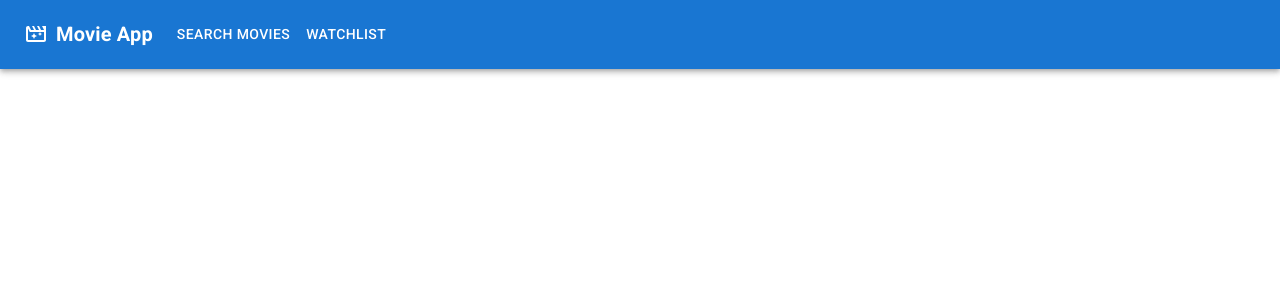
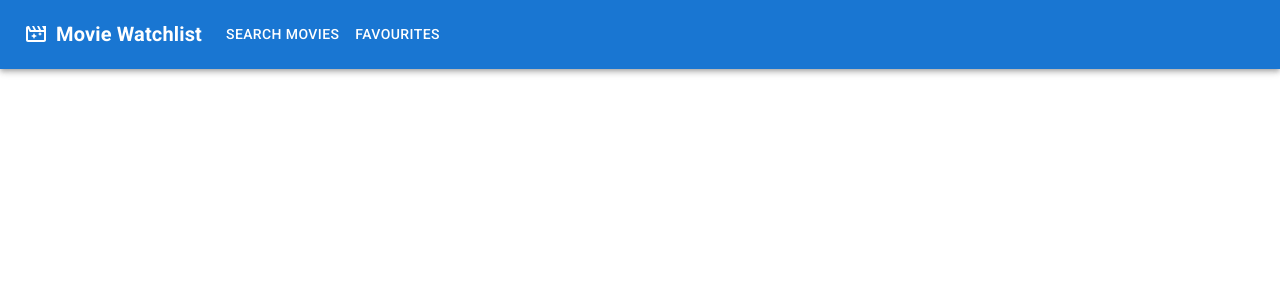
Before and after one commit to HugoJATavares/movie-list-app, a React (Create React App) app in the folder movie-list/: page / in a window 1280 px wide. Shown: the top 300 px of the page. Built offline with nearby package versions, Linux system fonts and the light colour scheme.

Commit message:
Title changes

```diff
--- a/movie-list/src/components/NavBar.js
+++ b/movie-list/src/components/NavBar.js
@@ -13,7 +13,7 @@ import Tooltip from '@mui/material/Tooltip';
 import MenuItem from '@mui/material/MenuItem';
 import MovieFilterOutlinedIcon from '@mui/icons-material/MovieFilterOutlined';
 
-const pages = ['Search Movies', 'Watchlist'];
+const pages = ['Search Movies', 'Favourites'];
 
 
 function ResponsiveAppBar() {
@@ -46,7 +46,7 @@ function ResponsiveAppBar() {
                             textDecoration: 'none',
                         }}
                     >
-                        Movie App
+                        Movie Watchlist
                     </Typography>
 
                     <Box sx={{ flexGrow: 1, display: { xs: 'flex', md: 'none' } }}>
@@ -100,7 +100,7 @@ function ResponsiveAppBar() {
                             textDecoration: 'none',
                         }}
                     >
-                        Movie App
+                        Movie Watchlist
                     </Typography>
                     <Box sx={{ flexGrow: 1, display: { xs: 'none', md: 'flex' } }}>
                         {pages.map((page) => (
```
